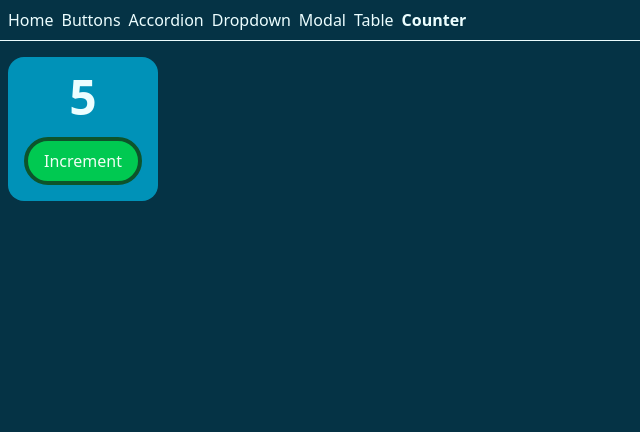
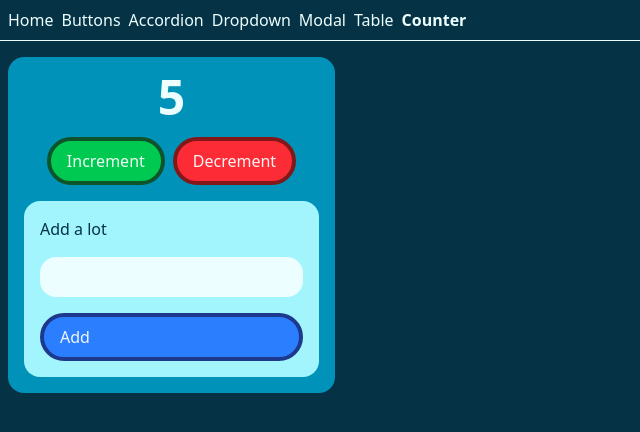
Before and after one commit to SmackSmash/comps-ts, a React (Vite) app: page /counter in a window 1280 px wide. Shown: the top 432 px of the page, without its empty margins (0-640 px from the left). Built offline with nearby package versions, Linux system fonts and the light colour scheme.

Commit message:
Added a form to add a value to count

```diff
--- a/src/components/Counter.tsx
+++ b/src/components/Counter.tsx
@@ -1,23 +1,52 @@
-import { useEffect, useState, type FC } from 'react';
+import { useState, type FC, type FormEvent } from 'react';
 import Button from './Button';
 
 const Counter: FC<{ initialCount?: number }> = ({ initialCount = 0 }) => {
   const [count, setCount] = useState(initialCount);
-
-  useEffect(() => {
-    console.log(count);
-  }, [count]);
+  const [addValue, setAddValue] = useState('');
 
   const incrementCount = () => {
     setCount(count + 1);
   };
 
+  const decrementCount = () => {
+    setCount(count - 1);
+  };
+
+  const handleSubmit = (e: FormEvent<HTMLFormElement>) => {
+    e.preventDefault();
+    setCount(count + Number(addValue));
+    setAddValue('');
+  };
+
   return (
     <div className='mt-2 flex flex-col items-center gap-4 rounded-2xl bg-cyan-600 p-4'>
       <div className='text-5xl font-bold'>{count}</div>
-      <Button style='success' rounded onClick={incrementCount}>
-        Increment
-      </Button>
+      <div className='flex gap-2'>
+        <Button style='success' rounded onClick={incrementCount}>
+          Increment
+        </Button>
+        <Button style='danger' rounded onClick={decrementCount}>
+          Decrement
+        </Button>
+      </div>
+      <form
+        onSubmit={e => handleSubmit(e)}
+        className='flex flex-col gap-4 rounded-2xl bg-cyan-200 p-4 text-cyan-950'
+      >
+        <label htmlFor='add'>Add a lot</label>
+        <input
+          type='number'
+          name='add'
+          id='add'
+          value={addValue}
+          onChange={e => setAddValue(e.target.value)}
+          className='rounded-2xl bg-cyan-50 px-4 py-2 outline-0'
+        />
+        <Button style='primary' rounded>
+          Add
+        </Button>
+      </form>
     </div>
   );
 };
```
